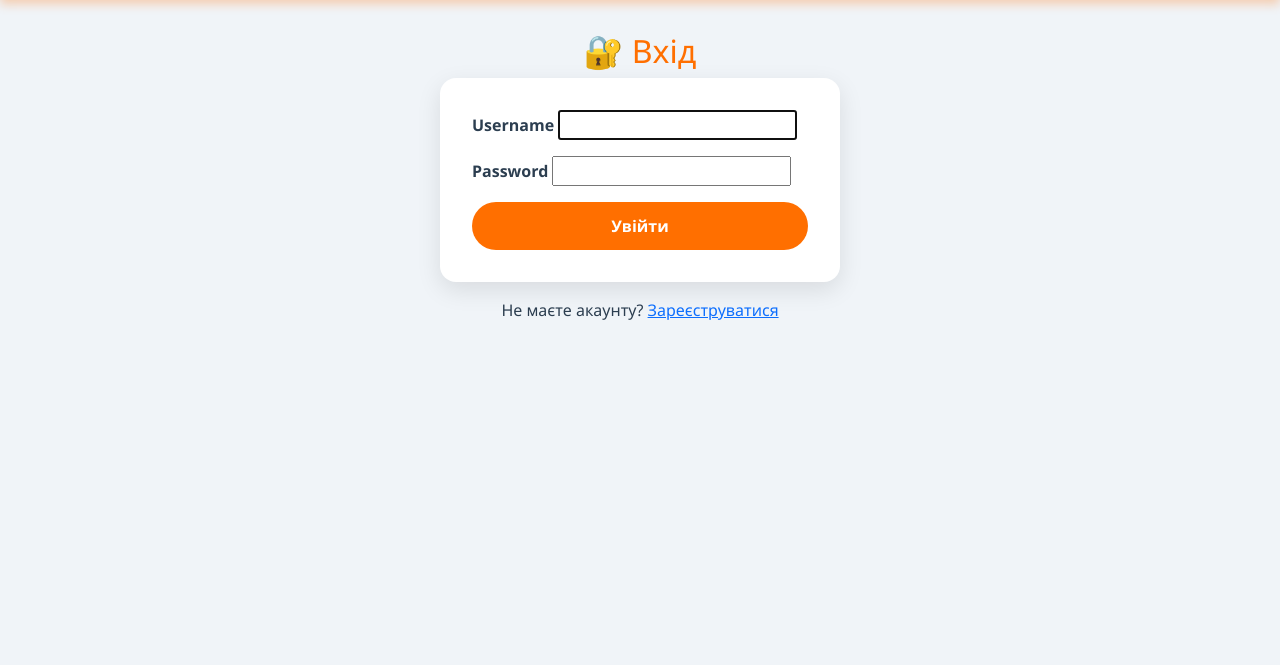
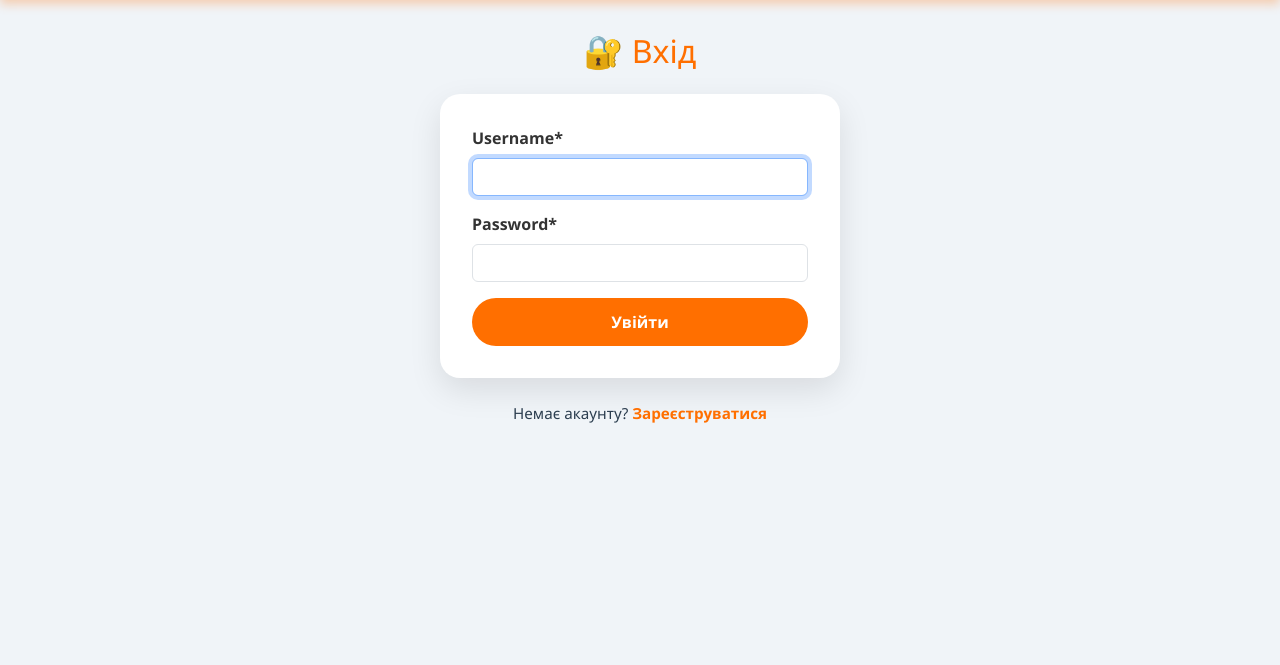
Before and after one commit to Slekatom/FastBiteGo, a Django app: page /accounts/login/ in a window 1280 px wide. Shown: the part 73-738 px from the top of the page. Run offline with Django 5.2, Linux system fonts and the light colour scheme; some libraries are stand-ins or nearby versions.

Commit message:
login form beauty

```diff
--- a/FastBiteGo/templates/accounts/login.html
+++ b/FastBiteGo/templates/accounts/login.html
@@ -1,4 +1,5 @@
 {% extends "_base.html" %}
+{% load crispy_forms_tags %}
 
 {% block content %}
 <html lang="uk">
@@ -6,44 +7,102 @@
   <meta charset="UTF-8" />
   <meta name="viewport" content="width=device-width, initial-scale=1" />
   <title>Увійти в акаунт</title>
+  <style>
+    input, select, textarea {
+      width: 100%;
+      padding: 12px 15px;
+      border: 1px solid #ccc;
+      border-radius: 10px;
+      font-size: 1rem;
+      transition: border-color 0.3s, box-shadow 0.3s;
+    }
+
+    input:focus, textarea:focus {
+      border-color: #ff6f00;
+      box-shadow: 0 0 5px rgba(255, 111, 0, 0.4);
+      outline: none;
+    }
+
+    label {
+      display: block;
+      margin-bottom: 6px;
+      font-weight: 600;
+      color: #333;
+    }
+
+    .form-wrapper {
+      max-width: 400px;
+      margin: 0 auto;
+      background: #fff;
+      padding: 2rem;
+      border-radius: 20px;
+      box-shadow: 0 12px 32px rgba(0, 0, 0, 0.1);
+    }
+
+    .form-error {
+      color: #d32f2f;
+      background: #ffe6e6;
+      padding: 10px;
+      border-radius: 8px;
+      margin-bottom: 1rem;
+    }
+
+    .submit-btn {
+      width: 100%;
+      padding: 12px;
+      background-color: #ff6f00;
+      color: #fff;
+      border: none;
+      border-radius: 25px;
+      font-weight: bold;
+      font-size: 1rem;
+      cursor: pointer;
+      transition: background-color 0.3s;
+    }
+
+    .submit-btn:hover {
+      background-color: #e65c00;
+    }
+
+    .register-link {
+      text-align: center;
+      margin-top: 1.5rem;
+      font-size: 0.95rem;
+    }
+
+    .register-link a {
+      color: #ff6f00;
+      font-weight: bold;
+      text-decoration: none;
+    }
+
+    .register-link a:hover {
+      text-decoration: underline;
+    }
+  </style>
 </head>
 <body>
-  <h2 style="text-align:center; color:#ff6f00;">🔐 Вхід</h2>
+  <h2 style="text-align:center; color:#ff6f00; margin-bottom: 1.5rem;">🔐 Вхід</h2>
 
-  <form method="post" style="max-width:400px;margin:0 auto;background:#fff;padding:2rem;border-radius:16px;box-shadow:0 8px 24px rgba(0,0,0,0.1);">
+  <form method="post" class="form-wrapper">
     {% csrf_token %}
-
-    {# Загальні помилки форми (не пов’язані з полями) #}
     {% if form.non_field_errors %}
-      <div style="color:#d32f2f; background:#ffe6e6; padding:10px; border-radius:8px; margin-bottom:1rem;">
+      <div class="form-error">
         {% for error in form.non_field_errors %}
           <p style="margin:0;">{{ error }}</p>
         {% endfor %}
       </div>
     {% endif %}
 
-    {# Вивід кожного поля з помилками вручну для повного контролю #}
-    {% for field in form %}
-      <div style="margin-bottom:1rem;">
-        <label style="font-weight:bold;">{{ field.label }}</label>
-        {{ field }}
-        {% if field.errors %}
-          <ul style="color:#d32f2f; list-style:none; padding:0; margin:5px 0 0 0;">
-            {% for error in field.errors %}
-              <li>{{ error }}</li>
-            {% endfor %}
-          </ul>
-        {% endif %}
-      </div>
-    {% endfor %}
+    {{ form|crispy }}
 
-    <button type="submit" style="width:100%;padding:12px;background-color:#ff6f00;color:#fff;border:none;border-radius:25px;font-weight:bold;font-size:1rem;cursor:pointer;">Увійти</button>
+    <button type="submit" class="submit-btn">Увійти</button>
   </form>
 
-  <p style="text-align:center;margin-top:1rem;">
-    Не маєте акаунту?
+  <div class="register-link">
+    Немає акаунту?
     <a href="{% url 'accounts:register' %}">Зареєструватися</a>
-  </p>
+  </div>
 </body>
 </html>
 {% endblock %}
```
Also changed, not shown: FastBiteGo/accounts/forms.py (+19 -4 lines).
